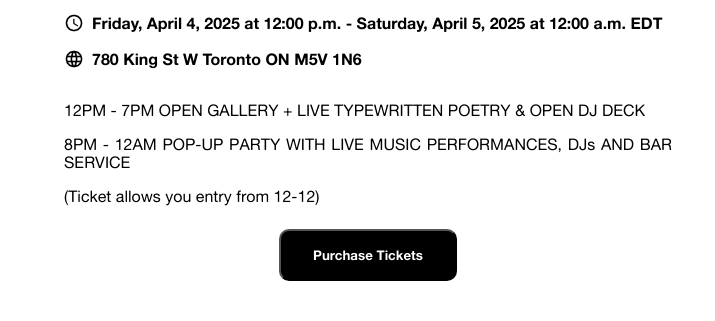
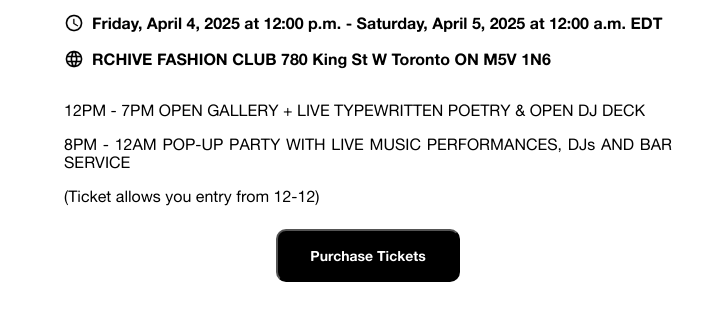
Before and after one commit to cel004/szg-clonerealorfake, a plain HTML site: page index.html in a window 1280 px wide. Shown: the part 401-722 px from the top of the page, 0-715 px from the left. Drawn offline with Linux system fonts and the light colour scheme.

Commit message:
Update index.html

```diff
--- a/index.html
+++ b/index.html
@@ -19,7 +19,7 @@
                         <img class="icons" src="./clock.png"><p class="bits">Friday, April 4, 2025 at 12:00 p.m. - Saturday, April 5, 2025 at 12:00 a.m. EDT</p>
                     </div>
                     <div class="line">
-                        <img class="icons" src="./world.png"><p class="bits">780 King St W Toronto ON M5V 1N6</p>
+                        <img class="icons" src="./world.png"><p class="bits">RCHIVE FASHION CLUB 780 King St W Toronto ON M5V 1N6</p>
                     </div>
                     <div class = "infocontainer">
                         <p class="bits">12PM - 7PM OPEN GALLERY + LIVE TYPEWRITTEN POETRY & OPEN DJ DECK</p>
@@ -28,7 +28,7 @@
                     </div>
                 </div>
                 <a href="https://checkout.square.site/merchant/MLHK5BKJRX8W5/checkout/QSYCWNL2KXTHC3LUNU7WYCEX" target="_blank">
-                    <button class="button">Purchase Tickets</button>
+                    <button class="button" style="font-size: 14px">Purchase Tickets</button>
                 </a>
         </div>
         <div class="container2"><img class ="image2" src="./poster.png"></div>
```
